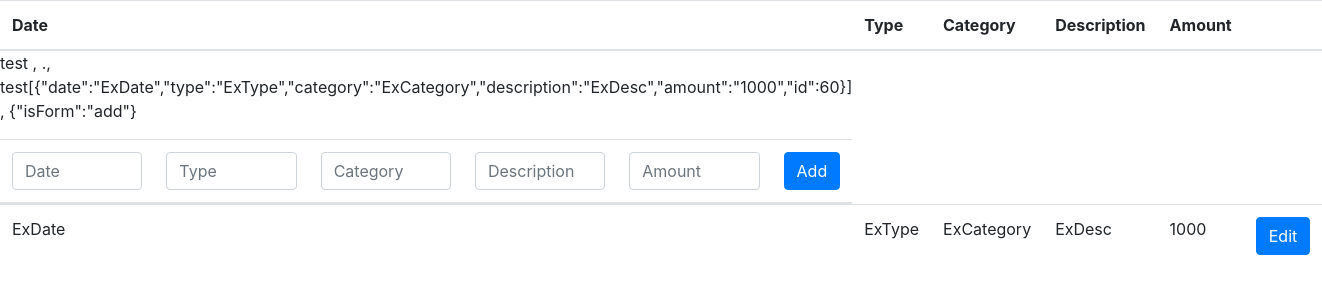
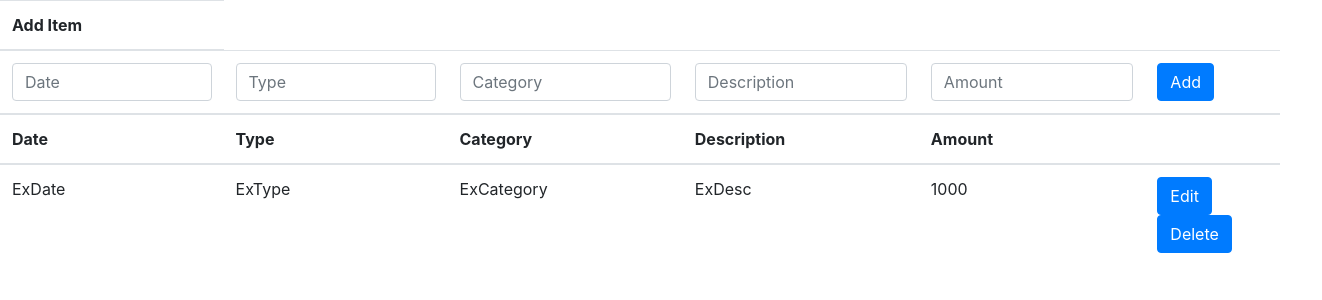
Before and after one commit to abdmhamzah/h8ckaton-paladins, a React (Create React App) app in the folder client/: page / in a window 1280 px wide. Shown: the top 300 px of the page, 1322 px wide, since content can reach past the window. Built offline with nearby package versions, Linux system fonts and the light colour scheme.

Commit message:
delete function

```diff
--- a/client/src/components/table.js
+++ b/client/src/components/table.js
@@ -1,6 +1,6 @@
 import React, { useState } from 'react';
 import Row from './tableRow'
-import { Table, Form, Button } from 'react-bootstrap'
+import { Table } from 'react-bootstrap'
 import { useSelector } from 'react-redux'
 
 
@@ -12,7 +12,6 @@ function TableView() {
 
 
     function showEdit(id) {
-        console.log('showEdit', id)
         setEditId(id)
     }
 
@@ -24,6 +23,8 @@ function TableView() {
         <div>
             <Table>
                 <thead>
+                    <tr><th>Add Item</th></tr>
+                    <Row isForm={'add'} />
                     <tr>
                         <th> Date</th>
                         <th> Type</th>
@@ -32,7 +33,6 @@ function TableView() {
                         <th> Amount</th>
                         <th></th>
                     </tr>
-                    <Row isForm={'add'} />
                 </thead>
 
                 <tbody>
--- a/client/src/components/tableRow.js
+++ b/client/src/components/tableRow.js
@@ -17,9 +17,13 @@ function Row(props) {
     const { plans, id } = useSelector(state => state)
     const dispatch = useDispatch()
 
-    console.log(isEdit)
-
-
+    function ResetForm() {
+        setDate('')
+        setType('')
+        setCategory('')
+        setDescription('')
+        setAmount('')
+    }
 
 
     function Submit() {
@@ -31,17 +35,21 @@ function Row(props) {
             dispatch(setPlans(payload))
             props.hideEdit()
         } else {
-            console.log('add')
             let newPlan = { date, type, category, description, amount, id }
             let payload = [...plans, newPlan]
             dispatch(setPlans(payload))
+            ResetForm()
         }
     }
 
-    function test() {
-        console.log('hoiasdiuhas')
-        props.addtest('5')
+    function deletePlan() {
+        let payload = [...plans]
+        let idx = payload.findIndex(data => data.id == plan.id)
+        payload.splice(idx, 1)
+        dispatch(setPlans(payload))
     }
+
+
 
     if (!isForm) {
         return <tr>
@@ -50,17 +58,11 @@ function Row(props) {
             <td>{plan.category}</td>
             <td>{plan.description}</td>
             <td>{plan.amount}</td>
-            <td><Button onClick={() => props.showEdit(plan.id)}>Edit</Button></td>
+            <td><Button onClick={() => props.showEdit(plan.id)}>Edit</Button><Button onClick={deletePlan}>Delete</Button></td>
         </tr>
     }
 
     return (
-        <div>
-            <p>test
-                {date} {type}, {category}.{description},{amount} test
-                {JSON.stringify(plans)} ,  {JSON.stringify(props)}
-            </p>
-
 
 
         <tr>
@@ -71,7 +73,7 @@ function Row(props) {
             <th> <Form.Control placeholder="Amount" value={amount} onChange={(e) => setAmount(e.target.value)} /></th>
             <th> <Button onClick={Submit}>{isEdit ? 'Update' : 'Add'}</Button></th>
         </tr>
-        </div>
+
 
     );
 }
--- a/client/src/store/reducers/plan.js
+++ b/client/src/store/reducers/plan.js
@@ -1,6 +1,6 @@
 const initialState = {
-    plans: [{ "date": "ExDate", "type": "ExType", "category": "ExCategory", "description": "ExDesc", "amount": "1000", "id": 60 }],
-    id: 0
+    plans: [{ "date": "ExDate", "type": "ExType", "category": "ExCategory", "description": "ExDesc", "amount": "1000", "id": 100 }],
+    id: 1
 }
 
 export default function planReducers(state = initialState, action) {
```
Lines whose indentation alone changed are shown as unchanged.
